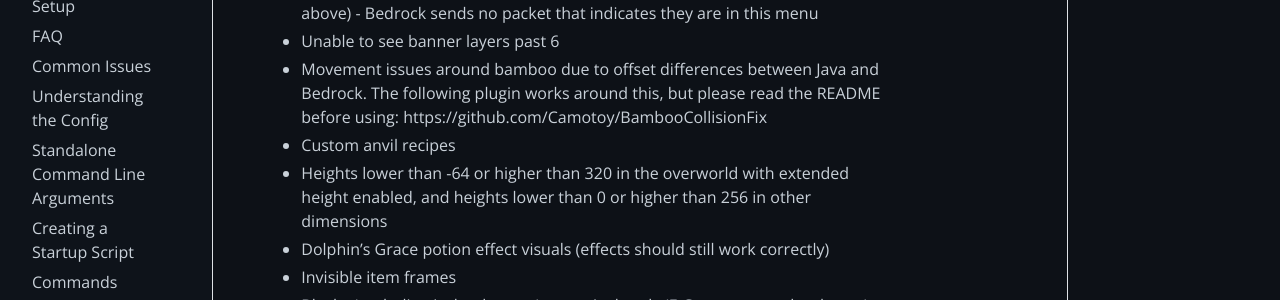
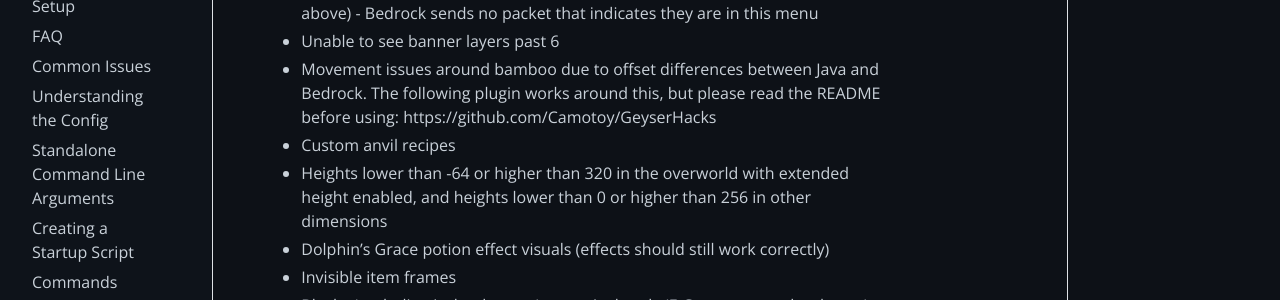
Before and after one commit to GeyserMC/GeyserWiki, a Jekyll site: the page built from _docs/geyser/current-limitations.md, in a window 1280 px wide and 900 px high, scrolled down 437 px. Shown: the part 202-502 px from the top of the window. Built offline with Jekyll 4.4.1, drawn with Linux system fonts in a browser that asks for light colours; some of the changed lines change nothing that is shown.

Commit message:
update repo name (#22)

```diff
--- a/_docs/geyser/current-limitations.md
+++ b/_docs/geyser/current-limitations.md
@@ -19,7 +19,7 @@ The following things cannot be fixed without changes to Bedrock or the Java prot
 - Various command arguments for any command that doesn't use the Minecraft Brigadier library
 - Anything that relies on tab complete or typing in the chat UI (related to the above) - Bedrock sends no packet that indicates they are in this menu
 - Unable to see banner layers past 6
-- Movement issues around bamboo due to offset differences between Java and Bedrock. The following plugin works around this, but please read the README before using: https://github.com/Camotoy/BambooCollisionFix
+- Movement issues around bamboo due to offset differences between Java and Bedrock. The following plugin works around this, but please read the README before using: https://github.com/Camotoy/GeyserHacks
 - Custom anvil recipes
 - Heights lower than -64 or higher than 320 in the overworld with extended height enabled, and heights lower than 0 or higher than 256 in other dimensions
 - Dolphin's Grace potion effect visuals (effects should still work correctly)
```
